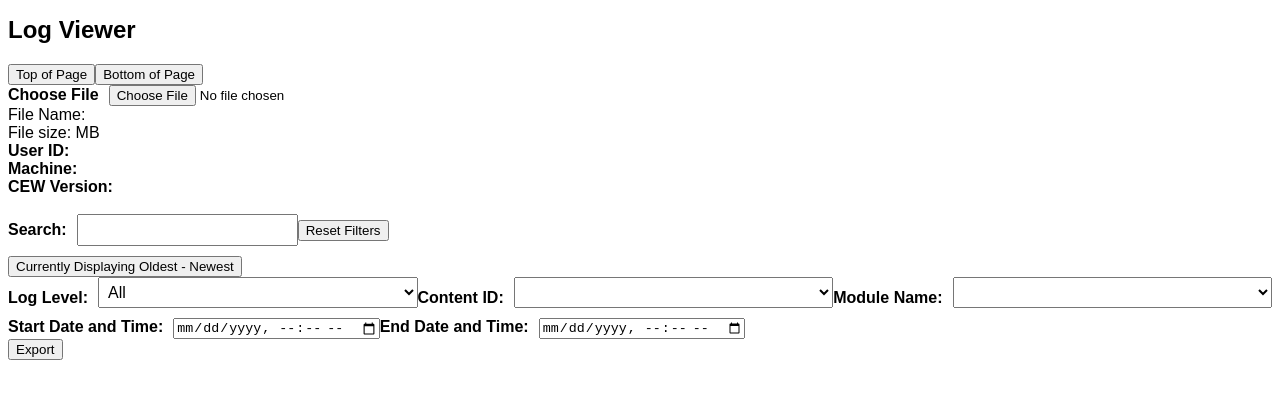
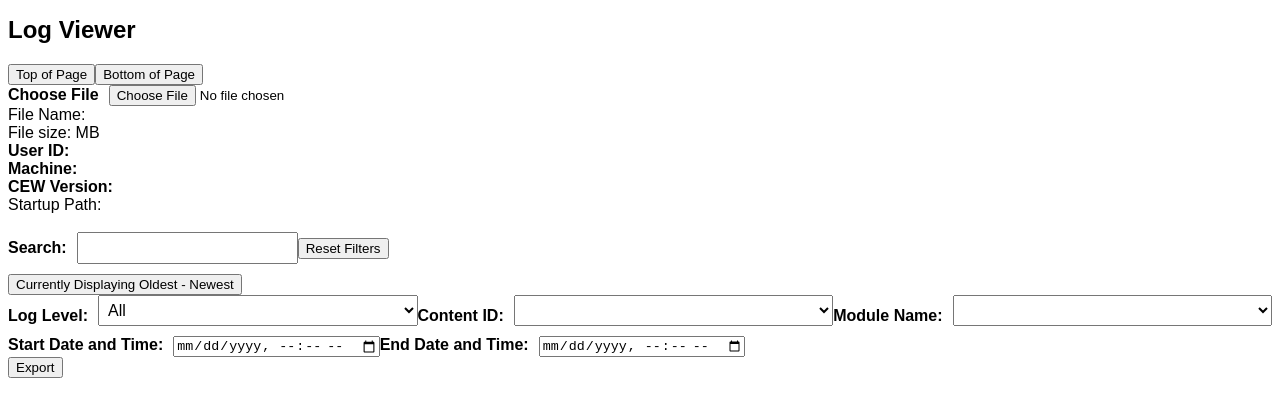
Before and after one commit to piotronm/log_viewer, a React (Create React App) app: page / in a window 1280 px wide. Shown: the top 416 px of the page. Built offline with nearby package versions, Linux system fonts and the light colour scheme.

Commit message:
Update App.jsx

```diff
--- a/src/App.jsx
+++ b/src/App.jsx
@@ -17,7 +17,7 @@ function App() {
   const [userIdData, setUserIdData] = useState([]);
   const [machineData, setMachineData] = useState([]);
   const [cewVersion, setCewVersion] = useState ('');
-
+  const [startupPath, setStartupPath] = useState("");
 
   function getClass(str) {
     if (str && str.length >= 31) {
@@ -93,6 +93,14 @@ lines.forEach((line) => {
 const cewVersionsArray = Array.from(cewVersions);
 setCewVersion(cewVersionsArray);
 
+// Startup Path
+const startupPathRegex = /startupArguments:\s*\[([^\]]+)\]/i;
+lines.forEach((line) => {
+  const matches = line.match(startupPathRegex);
+  if (matches && matches[1]) {
+    setStartupPath(matches[1]);
+  }
+});
 
   // Extract module names from file and populate dropdown
 const moduleNameDropdown = document.getElementById('module-name-dropdown');
@@ -364,10 +372,8 @@ if (sortOrder === "oldest") {
           {machineData.map((machineData, index) => (
           <strong key={index}>{`${index > 0 ? ', ' : ''}${machineData}`}</strong>))}
           </div>
-          <div className='cew-version'>
-            <label>CEW Version: {cewVersion} </label>
-
-          </div>
+          <div className='cew-version'><label>CEW Version: {cewVersion} </label></div>
+            <div className='startup-path'>Startup Path: {startupPath}</div>
         <div>
           <br/>
           <label htmlFor="search-input" id='search-input'className='search-input'>Search:</label>
```
